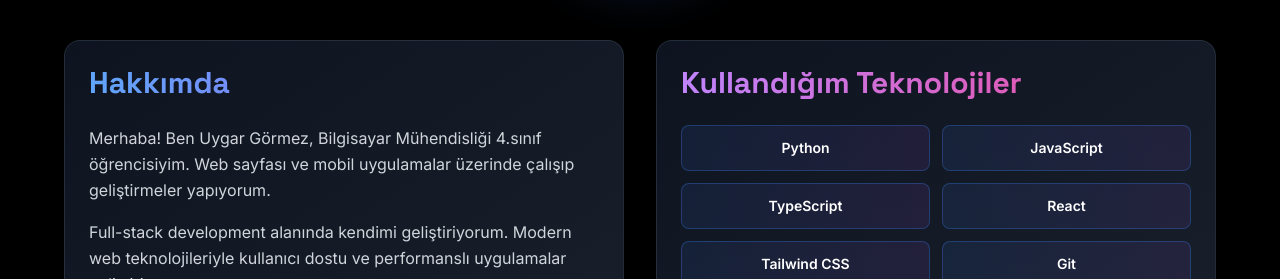
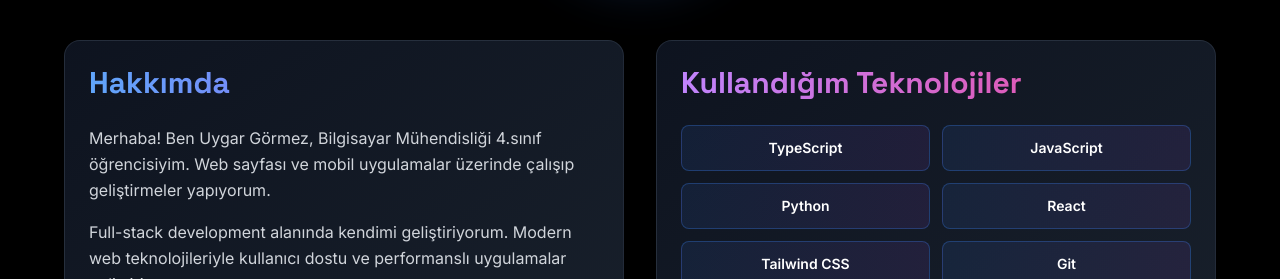
Before and after one commit to uygar-gormez28/uygar-dev.com, a React (Vite) app: page / in a window 1280 px wide. Shown: the part 1160-1439 px from the top of the page. Built offline with nearby package versions, Linux system fonts and the light colour scheme.

Commit message:
ufak yer değiştirme yapıldı

```diff
--- a/src/component/About.jsx
+++ b/src/component/About.jsx
@@ -1,7 +1,7 @@
 import React from "react";
 
 const About = () => {
-  const technologies = ["Python", "JavaScript", "TypeScript", "React", "Tailwind CSS", "Git", "HTML/CSS", "SQL"];
+  const technologies = ["TypeScript", "JavaScript", "Python", "React", "Tailwind CSS", "Git", "HTML/CSS", "SQL"];
 
   return (
     <section
```
Also changed, not shown: 1 other file (tests, documents, lock files or other folders).
